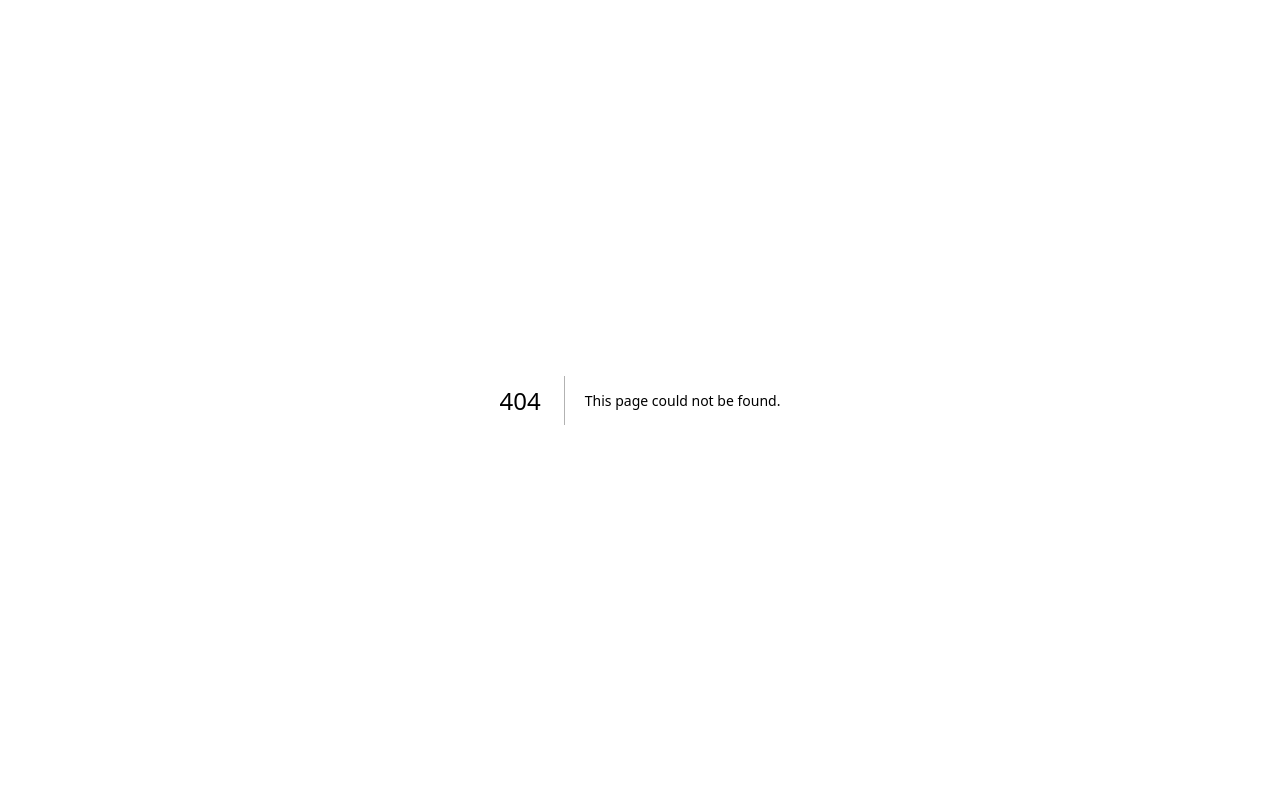
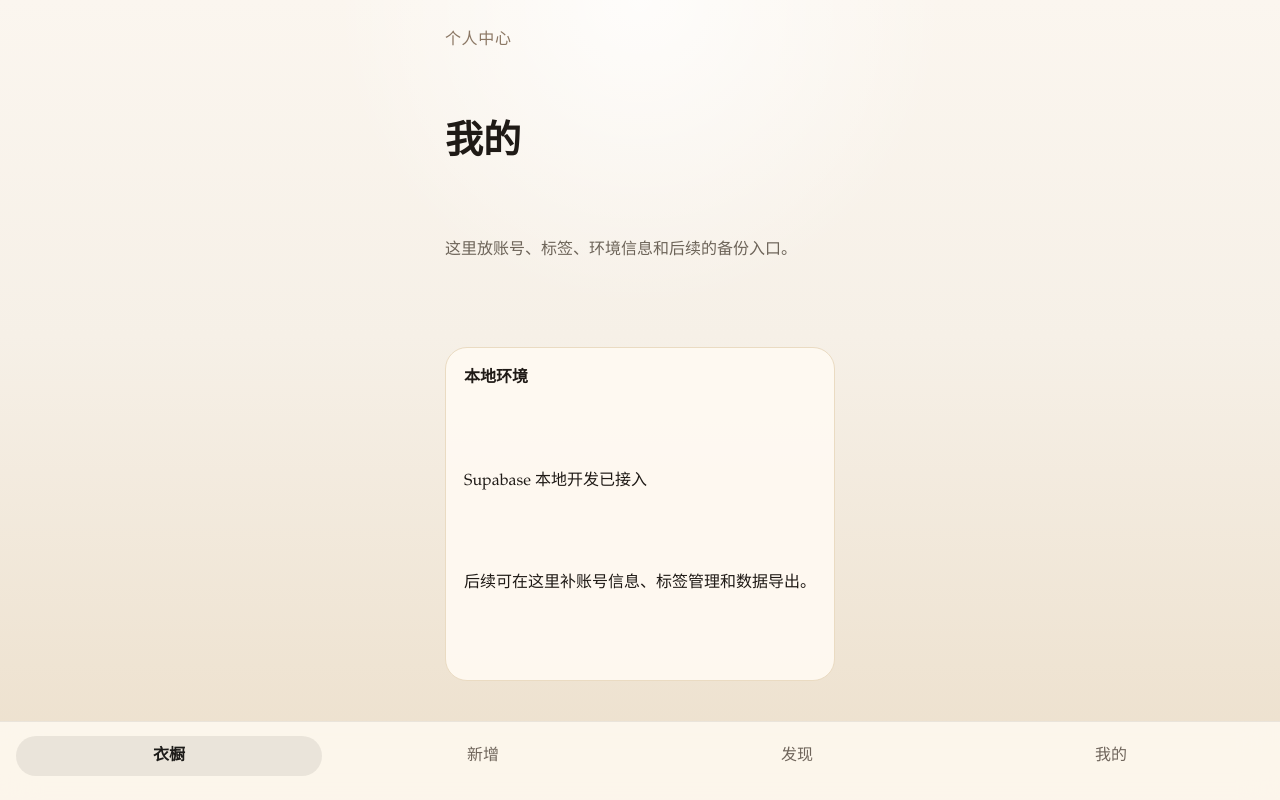
Before and after one commit to pandacoffee-ghost/closingast, a Next.js app: page /settings in a window 1280 px wide. Before the commit this address had no page. Built offline with nearby package versions, Linux system fonts and the light colour scheme.

Commit message:
fix: keep bottom nav across pages and add settings page

```diff
--- /dev/null
+++ b/app/settings/page.tsx
@@ -0,0 +1,50 @@
+import React from "react";
+import { BottomNav } from "@/components/navigation/bottom-nav";
+
+export default async function SettingsPage() {
+  return (
+    <main
+      style={{
+        minHeight: "100dvh",
+        display: "grid",
+        gridTemplateRows: "1fr auto",
+        background: "transparent"
+      }}
+    >
+      <section
+        style={{
+          padding: "28px 20px 40px",
+          display: "grid",
+          gap: "18px",
+          maxWidth: "620px",
+          margin: "0 auto"
+        }}
+      >
+        <header style={{ display: "grid", gap: "8px" }}>
+          <span style={{ color: "#8b7764", letterSpacing: "0.04em" }}>个人中心</span>
+          <h1 style={{ margin: 0, fontSize: "38px", lineHeight: 0.98 }}>我的</h1>
+          <p style={{ margin: 0, color: "#6d6459" }}>
+            这里放账号、标签、环境信息和后续的备份入口。
+          </p>
+        </header>
+
+        <section
+          style={{
+            display: "grid",
+            gap: "12px",
+            padding: "18px",
+            borderRadius: "22px",
+            background: "rgba(255, 250, 242, 0.92)",
+            border: "1px solid #eadbc2"
+          }}
+        >
+          <strong>本地环境</strong>
+          <span>Supabase 本地开发已接入</span>
+          <span>后续可在这里补账号信息、标签管理和数据导出。</span>
+        </section>
+      </section>
+
+      <BottomNav />
+    </main>
+  );
+}
```
Also changed, not shown: app/auth/login/page.tsx (+8 -14 lines), app/discover/page.tsx (+12 -2 lines), app/items/[id]/page.tsx (+23 -4 lines), app/items/new/page.tsx (+12 -2 lines), 2 other files (tests, documents, lock files or other folders).
